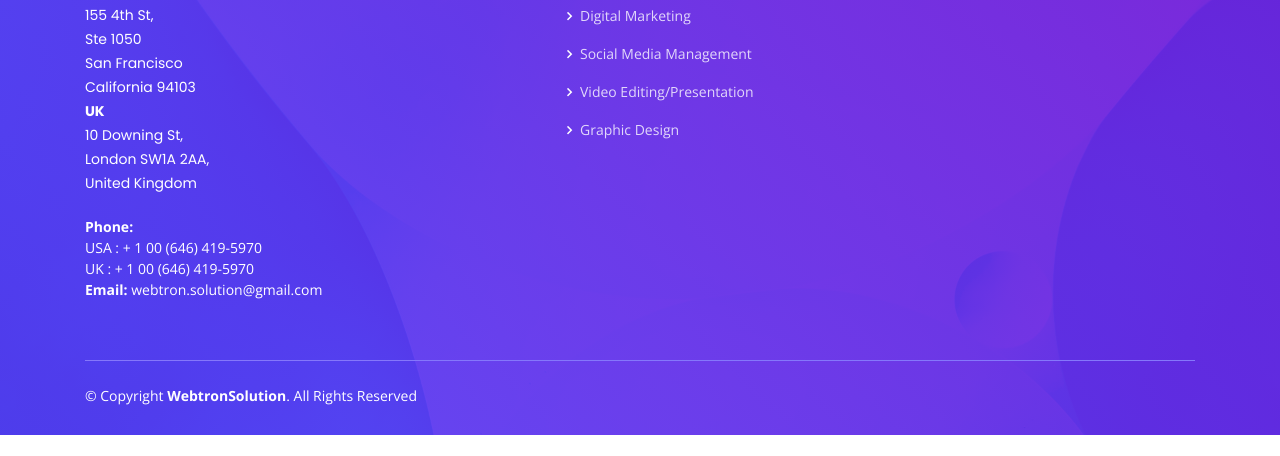
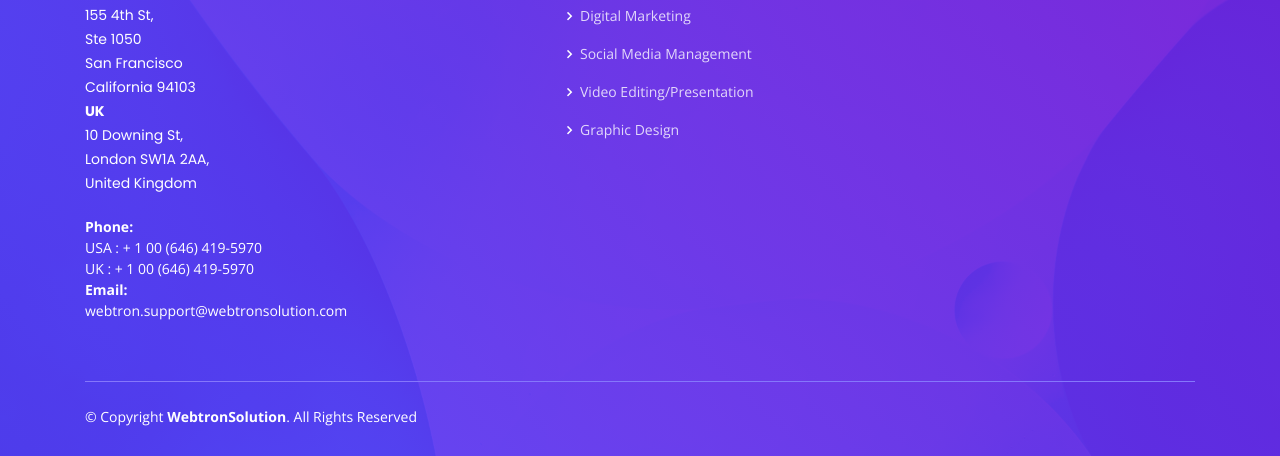
Before and after one commit to webtronsolution/website, a plain HTML site: page index.html in a window 1280 px wide. Shown: the part 5922-6378 px from the top of the page. Before the commit the page ends 6357 px from the top, so only its background shows below. Drawn offline with nearby package versions, Linux system fonts and the light colour scheme.

Commit message:
Update index.html
hbhbhb

```diff
--- a/index.html
+++ b/index.html
@@ -757,7 +757,7 @@
               <p>10 Downing St, <br> London SW1A 2AA, <br> United Kingdom </p>  <br>
               <strong>Phone:</strong> <br>USA : + 1 00 (646) 419-5970<br>
               UK : + 1 00 (646) 419-5970<br>
-              <strong>Email:</strong> webtron.solution@gmail.com<br>
+              <strong>Email:</strong> webtron.support@webtronsolution.com<br>
             </p>
           </div>
 
```
